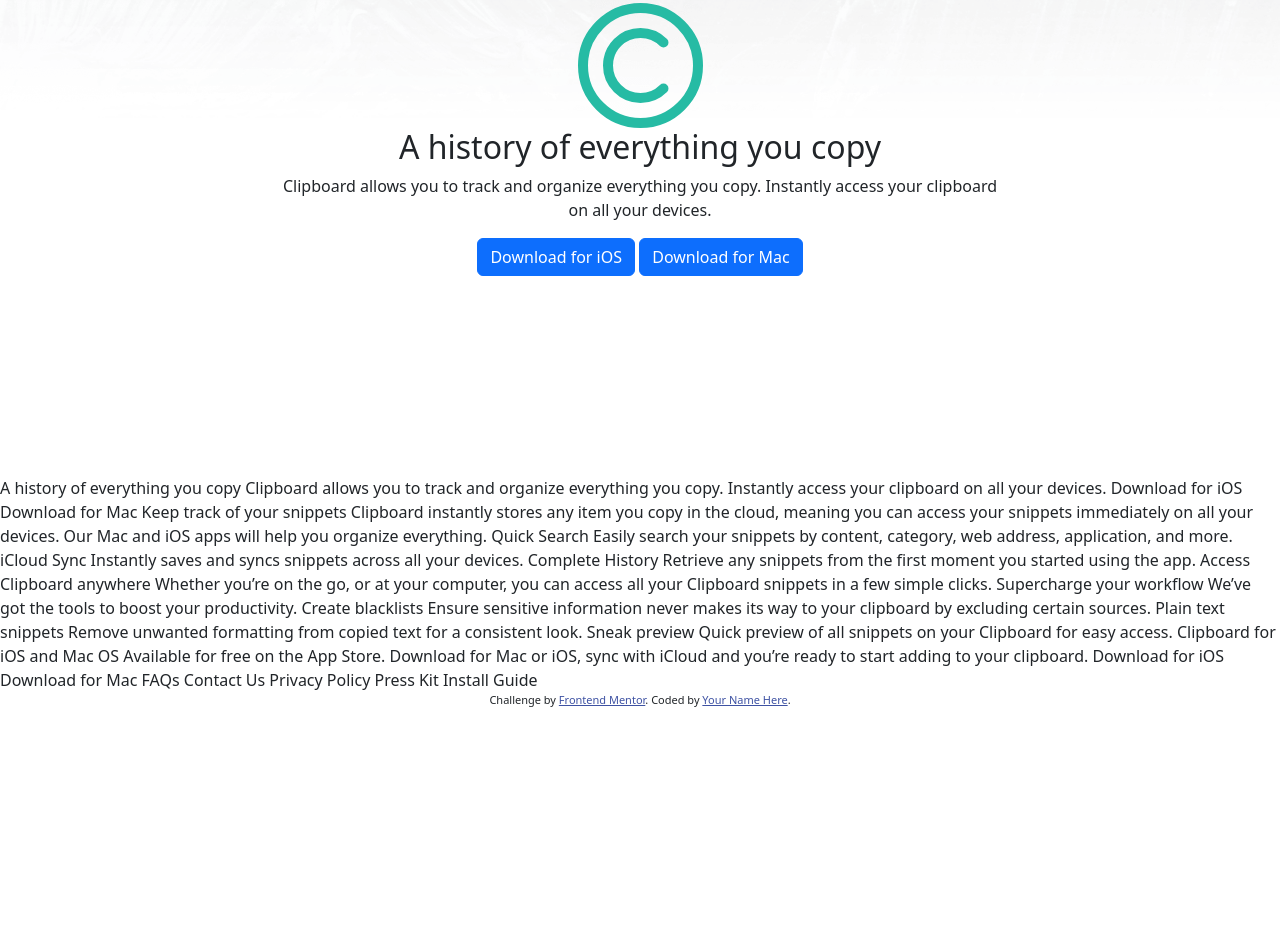
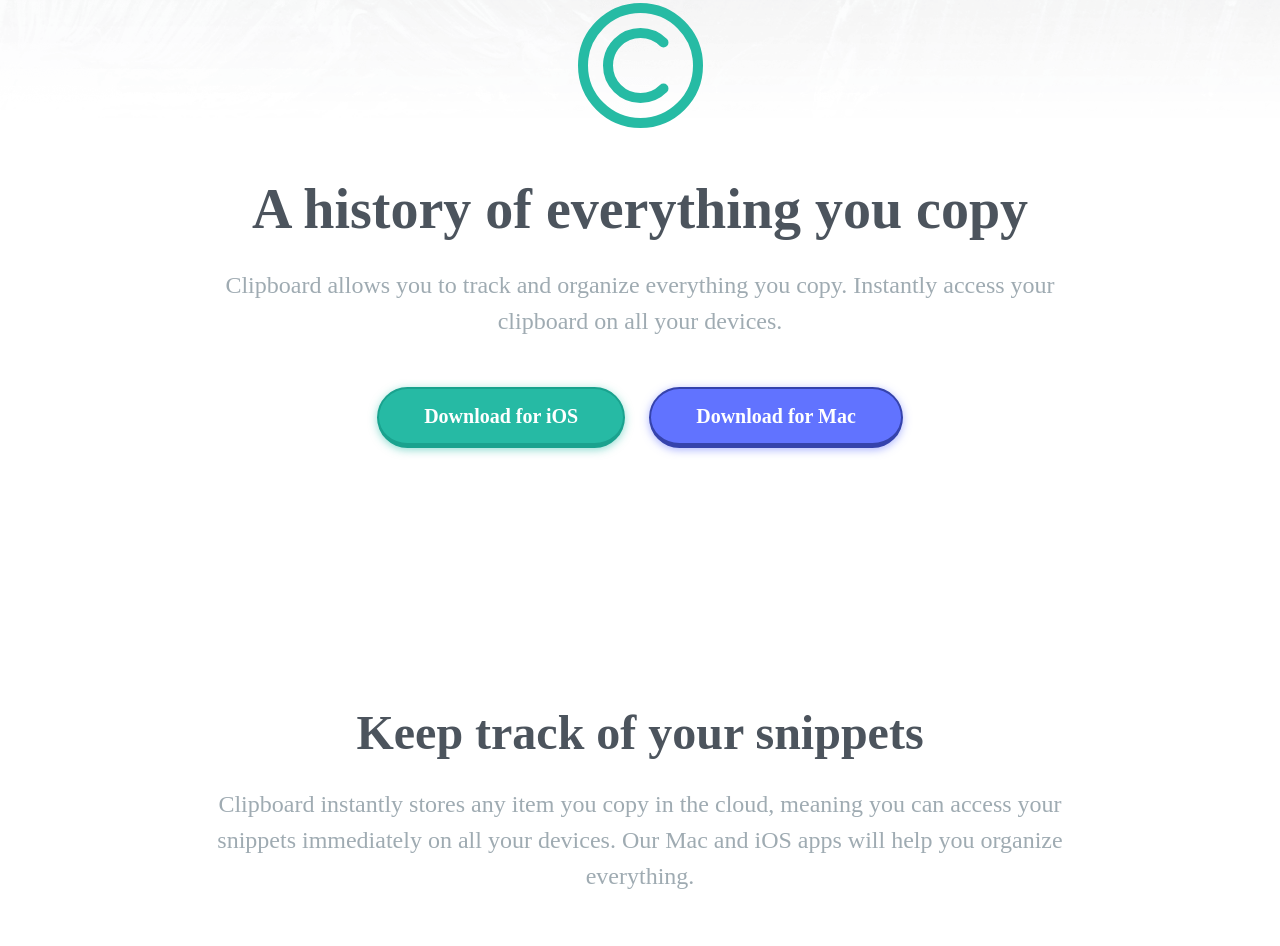
Before and after one commit to manqush/frontedn-montor, a website: page index.html in a window 1280 px wide. Shown: the part 197-1143 px from the top of the page. Before the commit the page ends 922 px from the top, so only its background shows below. Drawn offline with nearby package versions, Linux system fonts and the light colour scheme; a web font is replaced by a local one.

Commit message:
header and title

```diff
--- a/index.html
+++ b/index.html
@@ -5,7 +5,13 @@
   <meta name="viewport" content="width=device-width, initial-scale=1.0"> <!-- displays site properly based on user's device -->
 
   <link rel="icon" type="image/png" sizes="32x32" href="./images/favicon-32x32.png">
-  <link rel="stylesheet" href="node_modules/bootstrap/dist/css/bootstrap.min.css" />
+
+  <link rel="preconnect" href="https://fonts.googleapis.com">
+  <link rel="preconnect" href="https://fonts.googleapis.com">
+  <link rel="preconnect" href="https://fonts.gstatic.com" crossorigin>
+  <link href="https://fonts.googleapis.com/css2?family=Bai+Jamjuree:wght@400;600&display=swap" rel="stylesheet">
+<link rel="stylesheet" href="node_modules/bootstrap/dist/css/bootstrap.min.css" />
+
 
   <title>Frontend Mentor | Clipboard landing page</title>
 
@@ -13,14 +19,82 @@
   <style>
     .attribution { font-size: 11px; text-align: center; }
     .attribution a { color: hsl(228, 45%, 44%); }
-
+/* init css */
     :root{
       --primaryCyan: hsl(171, 66%, 44%);
+      --activeCyan: hsl(171, 79%, 64%);
+      --borderCyan: hsl(171, 72%, 37%);
+      --displayCyan: hsl(171, 73%, 13%);
+      --displayBorderCyan: hsl(170, 58%, 8%);
+
+
       --primaryBlue: hsl(233, 100%, 69%);
+      --primaryBorderBlue: hsl(233, 53%, 44%);
+
       --DarkBlue: hsl(210, 10%, 33%);
       --liteDarkBlue: hsl(201, 11%, 66%);
     }
 
+    body{
+      font-family: "Bai Jamjuree", serif;
+      font-weight: 400;
+      font-style: normal;
+    }
+/* btn border bottom */
+
+    /* btn primary color*/
+    .btnCyenColor{
+      background-color: var(--primaryCyan);
+      border: 2px solid var(--borderCyan);
+      color: #fff;
+      border-bottom: 5px solid var(--borderCyan);
+      box-shadow: 0px 2px 8px #26baa482;
+
+      padding: 12px 45px;
+      font-weight: bold;
+      margin: 0 10px
+
+    }
+    .btnCyenColor:hover{
+      background-color: var(--borderCyan);
+      color: #eee;
+    }
+
+    .btnBlueColor{
+      background-color: var(--primaryBlue);
+      border: 2px solid var(--primaryBorderBlue);
+      color: #fff;
+      border-bottom: 5px solid var(--primaryBorderBlue);
+      box-shadow: 0px 2px 8px #6173ff85;
+
+      padding: 12px 45px;
+      font-weight: bold;
+      margin: 0 10px
+
+    }
+
+    .btnBlueColor:hover{
+      background-color: var(--primaryBorderBlue);
+      color: #eee;
+    }
+
+    /* btb primary colors cyan for bootstrap */
+    .brnCorCyan{
+      --bs-btn-color: #fff;
+      --bs-btn-bg: var(--primaryCyan);
+      --bs-btn-border-color: var(--borderCyan);
+      --bs-btn-hover-color: #fff;
+      --bs-btn-hover-bg: var(--borderCyan);
+      --bs-btn-hover-border-color: var(--primaryCyan);
+      --bs-btn-focus-shadow-rgb: 49, 132, 253;
+      --bs-btn-active-color: #fff;
+      --bs-btn-active-bg: var(--activeCyan);
+      --bs-btn-active-border-color: var(--primaryCyan);
+      --bs-btn-active-shadow: inset 0 3px 5px rgba(0, 0, 0, 0.125);
+      --bs-btn-disabled-color: #fff;
+      --bs-btn-disabled-bg: var(--displayCyan);
+      --bs-btn-disabled-border-color: var(--displayBorderCyan);
+    }
     /* primary color */
     .primaryColorCyan{
       color: var(--primaryCyan);
@@ -35,6 +109,9 @@
       color: var(--liteDarkBlue);
     }
 
+
+
+    /* header */
     header{
       padding: 200px 0;
       background-image: url(/images/bg-header-desktop.png);
@@ -42,6 +119,11 @@
       background-size: 100% auto;
       object-fit: cover;
     }
+    .infoHeader,.titleSectionHolder{
+      width: 869px;
+    }
+
+
 
 
   </style>
@@ -52,7 +134,7 @@
     <!-- container -->
      <div class="container ">
       <div class="row justify-content-center row-cols-1">
-        <div class="col-8">
+        <div class="col-12">
           <!-- start logo -->
            <div class="logo text-center">
             <a href="#">
@@ -62,15 +144,15 @@
            <!-- end logo -->
 
            <!-- start info  -->
-            <div class="infoHeader text-center ">
-              <h2>A history of everything you copy</h2>
-              <p>
+            <div class="infoHeader text-center py-5 m-auto">
+              <h2 class="display-4 fw-bold darkBlue">A history of everything you copy</h2>
+              <p class="h4 mt-4 mb-5 liteDarkBlue lh-base">
                 Clipboard allows you to track and organize everything you
                 copy. Instantly access your clipboard on all your devices.
               </p>
               <div class="infoHeaderDonwlodBtn">
-                <a class="btn btn-primary" href="#">Download for iOS</a>
-                <a class="btn btn-primary" href="#">Download for Mac</a>
+                <a class="btn btn-lg rounded-pill btnCyenColor" href="#">Download for iOS</a>
+                <a class="btn btnBlueColor btn-lg rounded-pill" href="#">Download for Mac</a>
               </div>
             </div>
             <!-- end info -->
@@ -78,6 +160,30 @@
       </div>
      </div>
   </header>
+
+  <main>
+    <section>
+      <div class="container">
+        <!-- title of section -->
+        <div class="row">
+          <div class="col-12">
+            <div class="titleSectionHolder m-auto">
+              <h1 class="display-5 darkBlue text-center fw-bold my-2">Keep track of your snippets</h1>
+              <p class="h4 mt-4 mb-5 liteDarkBlue text-center lh-base">
+                Clipboard instantly stores any item you copy in the cloud,
+                meaning you can access your snippets immediately on all your
+                devices. Our Mac and iOS apps will help you organize everything.
+              </p>
+            </div>
+
+          </div>
+        </div>
+
+        <!-- content of section -->
+
+      </div>
+    </section>
+  </main>
 
   A history of everything you copy
 
--- /dev/null
+++ b/timer.txt
@@ -0,0 +1,2 @@
+1 h
+20 m
```
